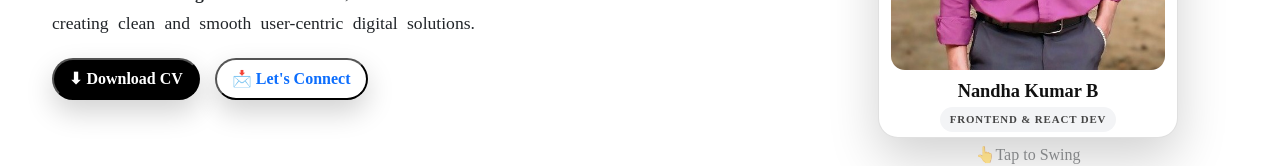
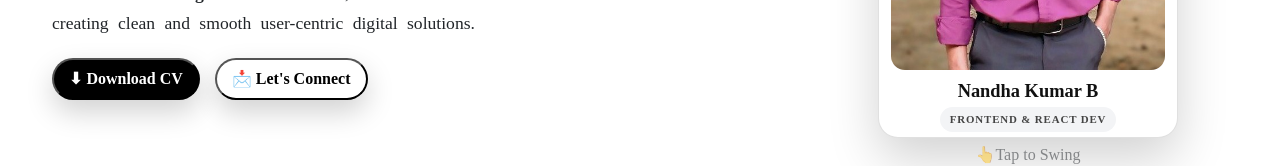
Before and after one commit to nandhakumar102005/Portfolio, a React (Vite) app: page / in a window 1280 px wide. Shown: the part 460-626 px from the top of the page. Built offline with nearby package versions, Linux system fonts and the light colour scheme; a web font is replaced by a local one.

Commit message:
Update index.css

```diff
--- a/src/index.css
+++ b/src/index.css
@@ -264,6 +264,15 @@ box-shadow: 0 12px 28px rgba(0, 0, 0, 0.18);
      transition-duration: 0.5s;
     font-weight: bold;
 }
+.cbtn a{
+     text-decoration: none;
+    color: inherit;
+}
+.cbtn a:hover{
+     text-decoration: none;
+    color: inherit;
+}
+
 .cbtn:hover{
   transform: scale(1.05);
   background-color: black;
```
